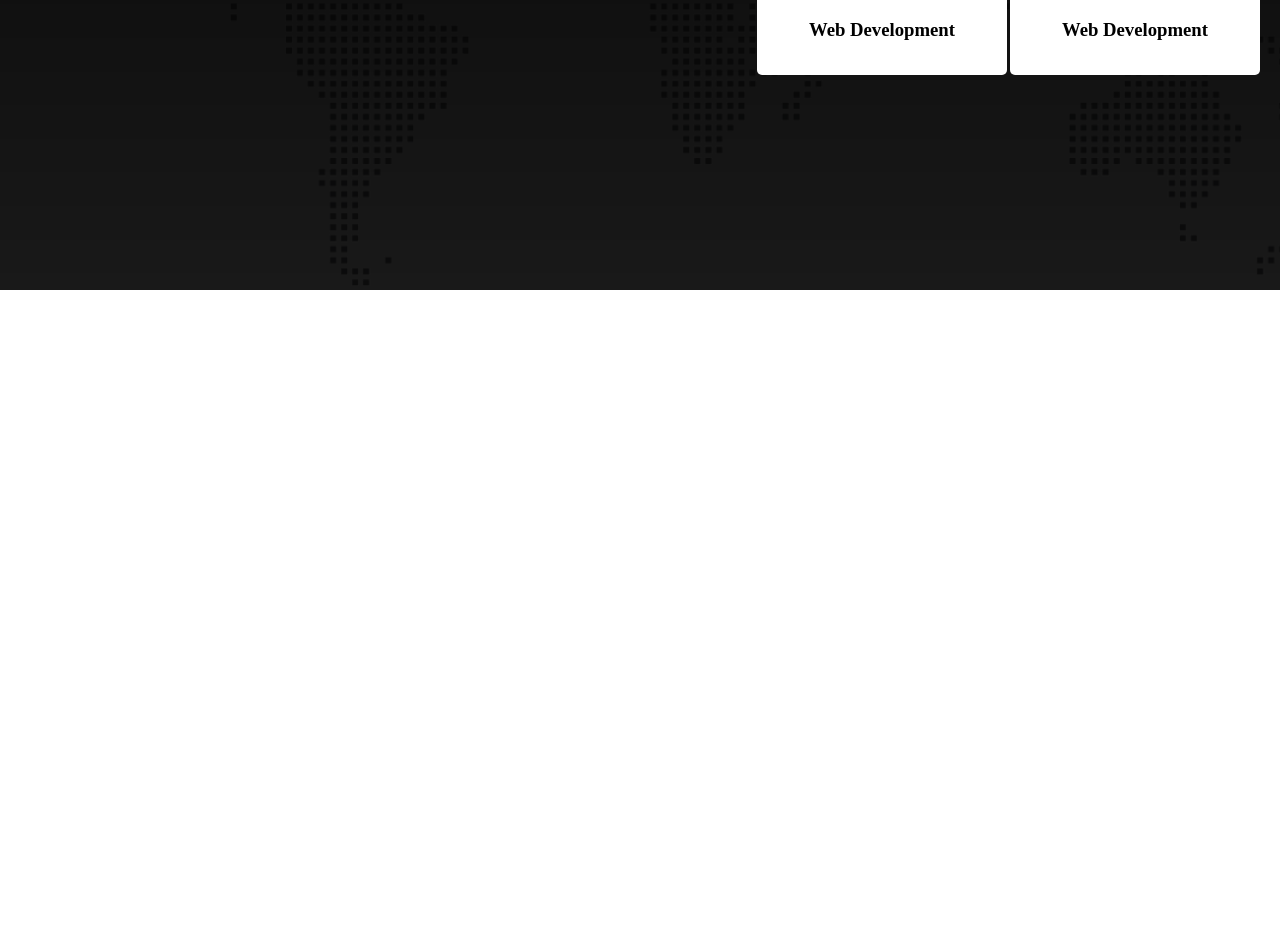
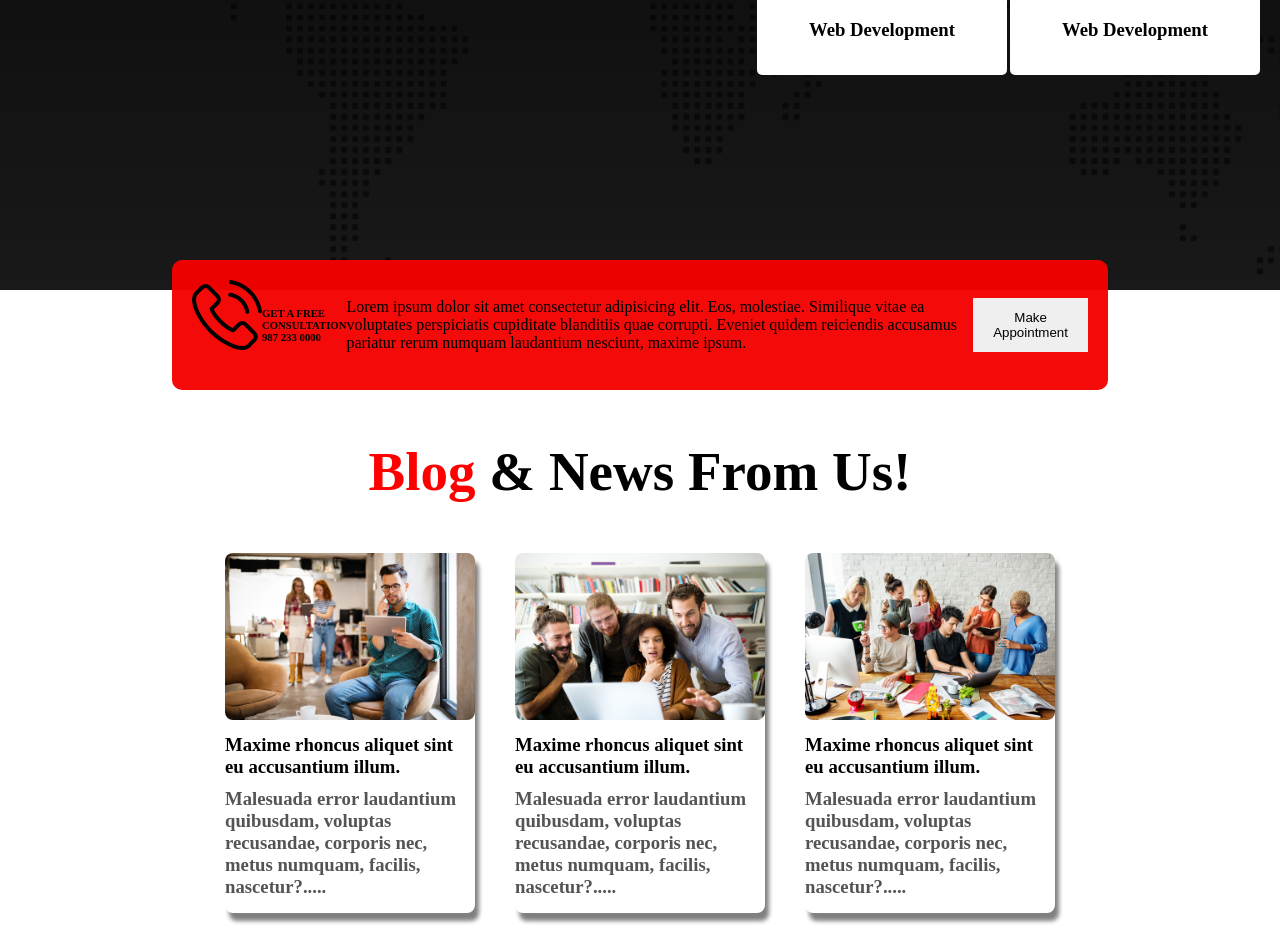
Before and after one commit to Neaz-mq/digital-agency-website, a plain HTML site: page index.html in a window 1280 px wide. Shown: the part 1419-2362 px from the top of the page. Before the commit the page ends 1709 px from the top, so only its background shows below. Drawn offline with Linux system fonts and the light colour scheme.

Commit message:
card added

```diff
--- a/index.html
+++ b/index.html
@@ -1,11 +1,13 @@
 <!DOCTYPE html>
 <html lang="en">
+
 <head>
   <meta charset="UTF-8">
   <meta name="viewport" content="width=device-width, initial-scale=1.0">
   <title>Document</title>
   <link rel="stylesheet" href="style.css">
 </head>
+
 <body>
 
   <header>
@@ -92,8 +94,57 @@
 
       </div>
     </div>
+
+    <div class="appointment-container">
+      <div class="phone-call">
+        <img class="icon" src="asset/icons/phone-call.png" alt="">
+        <h6>
+          GET A FREE CONSULTATION <br />
+          987 233 0000
+        </h6>
+      </div>
+
+   <div class="appointment-description">
+    <p>Lorem ipsum dolor sit amet consectetur adipisicing elit. Eos, molestiae. Similique vitae ea voluptates perspiciatis cupiditate blanditiis quae corrupti. Eveniet quidem reiciendis accusamus pariatur rerum numquam laudantium nesciunt, maxime ipsum.</p>
+   </div>
+
+   <div class="appointment-button">
+    <button class="btn">Make Appointment</button>
+   </div>
+
+    </div>
+
+    <div class="blog-container">
+      <h1 class="title blog-title"> <span class="primary">Blog</span> & News From Us!</h1>
+    </div>
+
+    <div class="cards">
+       <div class="card">
+        <img class="blog-img" src="asset/image/blog-1.jpg" alt="">
+        <h3 class="card-title">Maxime rhoncus aliquet sint eu accusantium illum.</h>
+          <p class="card-description"> Malesuada error laudantium quibusdam, voluptas recusandae,
+            corporis nec, metus numquam, facilis, nascetur?.....</p>
+       </div>
+
+       <div class="card">
+        <img class="blog-img" src="asset/image/blog-2.jpg" alt="">
+        <h3 class="card-title">Maxime rhoncus aliquet sint eu accusantium illum.</h>
+          <p class="card-description"> Malesuada error laudantium quibusdam, voluptas recusandae,
+            corporis nec, metus numquam, facilis, nascetur?.....</p>
+       </div>
+
+       <div class="card">
+        <img class="blog-img" src="asset/image/blog-3.jpg" alt="">
+        <h3 class="card-title">Maxime rhoncus aliquet sint eu accusantium illum.</h>
+          <p class="card-description"> Malesuada error laudantium quibusdam, voluptas recusandae,
+            corporis nec, metus numquam, facilis, nascetur?.....</p>
+       </div>
+    </div>
+
+
   </main>
   <footer></footer>
 
 </body>
+
 </html>
--- a/style.css
+++ b/style.css
@@ -1,9 +1,9 @@
-*{
+* {
     margin: 0px;
     padding: 0px;
 }
 
-.nav-container{
+.nav-container {
     display: flex;
     justify-content: space-around;
     align-items: center;
@@ -11,14 +11,14 @@
     padding: 10px;
 }
 
-.menus{
+.menus {
     list-style: none;
     display: flex;
     gap: 15px;
     font-size: 20px;
 }
 
-.banner-container{
+.banner-container {
     height: 100vh;
     background-image: url('asset/image/background.jpg'), linear-gradient(rgba(0, 0, 0, 0.3), rgba(0, 0, 0, 0.5));
     background-blend-mode: overlay;
@@ -30,34 +30,34 @@
     align-items: center;
 }
 
-.title{
+.title {
     font-size: 55px;
     font-weight: bold;
     color: white;
 }
 
-.primary{
+.primary {
     color: red;
 }
 
-.description{
+.description {
     color: white;
     padding: 10px;
     width: 50%;
     margin: auto;
 }
 
-.btn{
+.btn {
     padding: 12px 20px;
     border: none;
 }
 
-.bg-primary{
+.bg-primary {
     background-color: red;
     color: white;
 }
 
-.service-container{
+.service-container {
     display: flex;
     justify-content: space-around;
     align-items: center;
@@ -72,7 +72,7 @@
 
 }
 
-.box{
+.box {
     text-align: center;
     width: 150px;
     height: 100px;
@@ -83,36 +83,96 @@
     /* box-shadow: 4px 4px 8px gray; */
 }
 
-.icon{
+.icon {
     width: 70px;
     margin-bottom: 20px;
 }
 
-.service-description{
+.service-description {
     width: 50%;
 }
 
-.first-two-box{
+.first-two-box {
     display: flex;
     gap: 3px;
     margin-top: 5px;
 }
-.author-img{
+
+.author-img {
     width: 70px;
     height: 70px;
     border-radius: 35px;
 }
-.author-container{
+
+.author-container {
     display: flex;
     align-items: center;
     gap: 20px;
 
 }
 
-.profile-container{
+.profile-container {
     display: flex;
     align-items: center;
     gap: 5px;
     border-right: 2px solid red;
     padding-right: 20px;
 }
+
+.phone-call{
+    display: flex;
+    align-items: center;
+}
+
+.appointment-container{
+    display: flex;
+    justify-content: space-around;
+    align-items: center;
+    width: 70%;
+    margin: auto;
+    padding: 20px;
+    background-color: rgba(245, 0, 0, 0.96);
+    border-radius: 10px;
+    margin-top: -30px;
+}
+
+.blog-title{
+    color: black;
+    text-align: center;
+    margin: 50px;
+}
+
+.card{
+    width: 250px;
+    height: 360px;
+    box-shadow: 4px 8px 4px gray;
+    border-radius: 8px;
+}
+
+.blog-img{
+    width: 100%;
+    border-radius: 8px;
+}
+
+.card-title{
+    margin-top: 10px;
+    margin-bottom: 30px;
+}
+
+.card-description{
+    margin-top: 10px;
+    color: rgb(84, 84, 84);
+}
+
+.cards{
+    display: flex;
+    justify-content: center;
+    gap: 40px;
+    align-items: center;
+    margin-bottom: 30px;
+}
+
+.blog-container{
+    width: 100%;
+
+}
```
Lines whose indentation alone changed are shown as unchanged.
